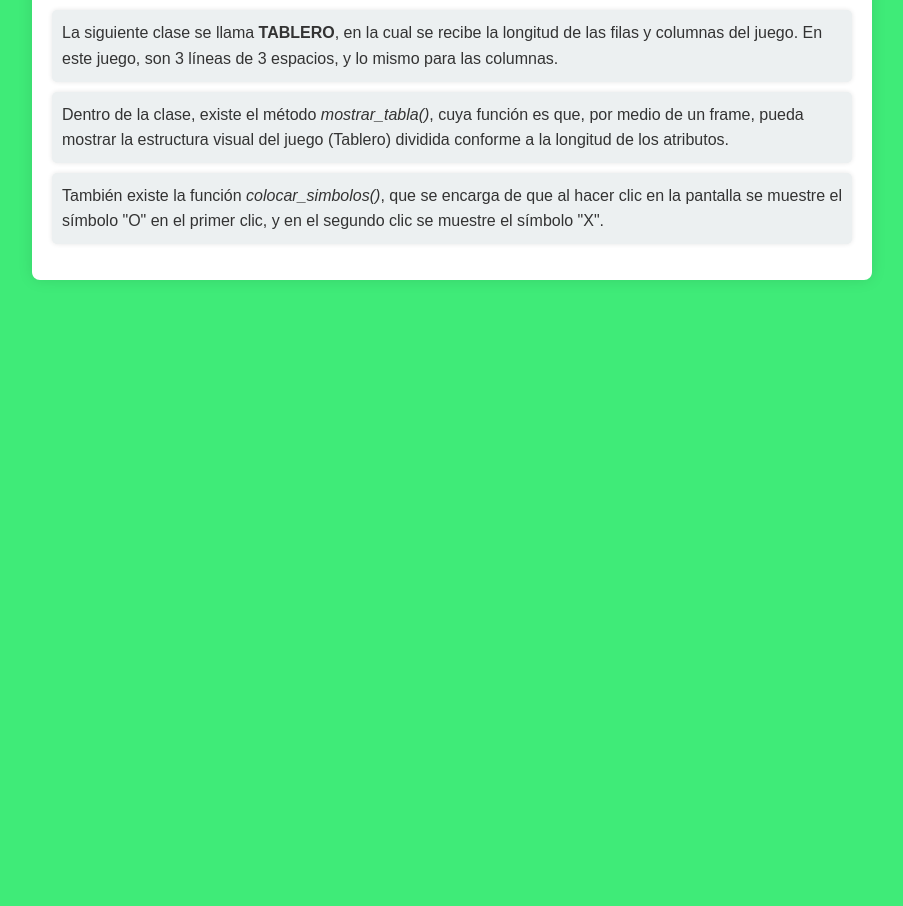
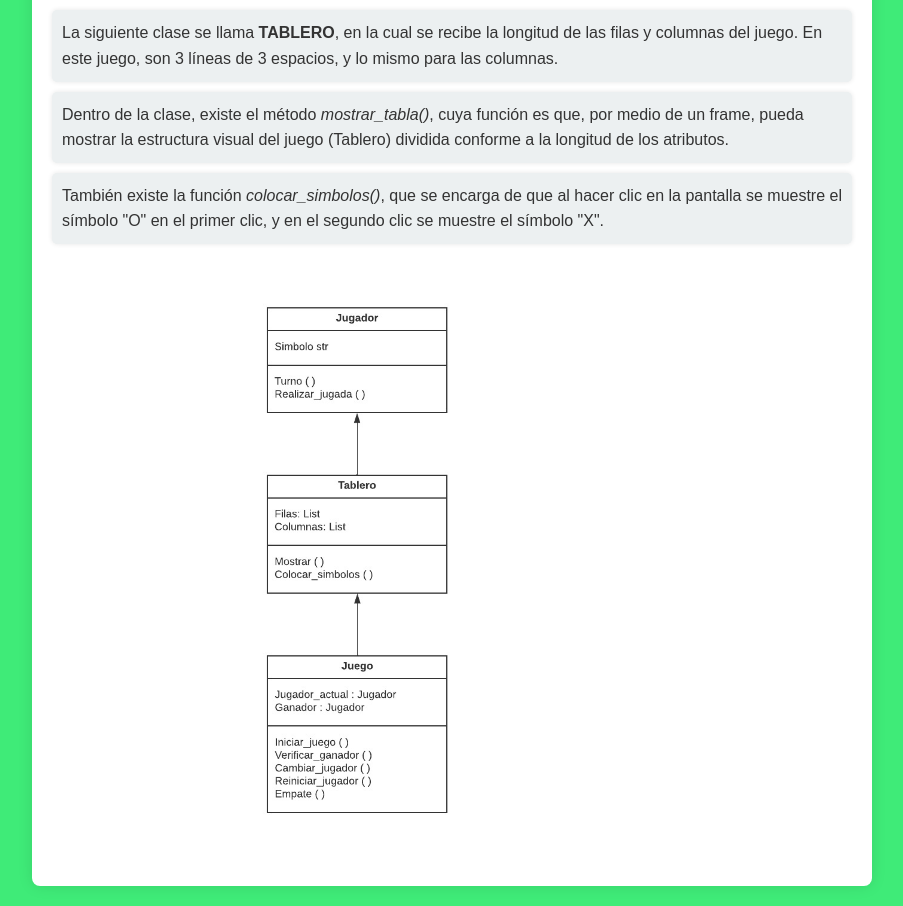
Before and after one commit to asaelitop/GatoGame, a plain HTML site: page index.html in a window 1280 px wide. Shown: the part 1250-2156 px from the top of the page, without its empty margins (188-1091 px from the left). Before the commit the page ends 1550 px from the top, so only its background shows below. Drawn offline with Linux system fonts and the light colour scheme.

Commit message:
Se agrego digrama UML
Signed-off-by: Andrea Jacob Salas <230110449@itsoeh.edu.mx>

```diff
--- a/index.html
+++ b/index.html
@@ -144,6 +144,7 @@
                 También existe la función <em>colocar_simbolos()</em>, que se encarga de que al hacer clic en la pantalla se muestre el símbolo "O" en el primer clic, y en el segundo clic se muestre el símbolo "X".
             </li>
         </ul>
+         <img src="./Imagen/Diagrama UML.jpg" alt= "Diagrama" width="600">
     </div>
 </body>
 </html>
```
Also changed, not shown: Imagen/Diagrama UML.jpg (added).
